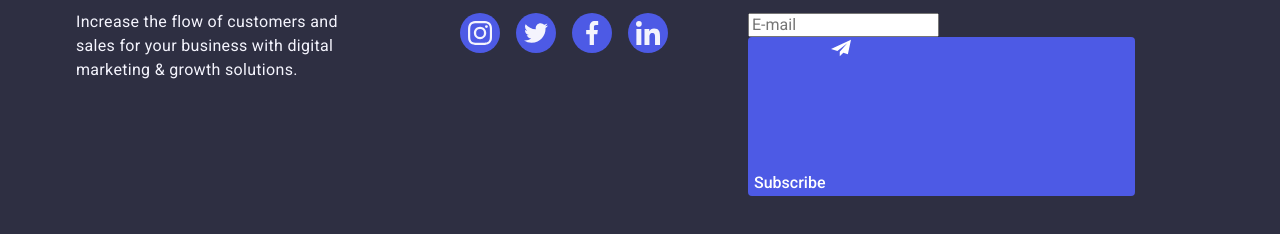
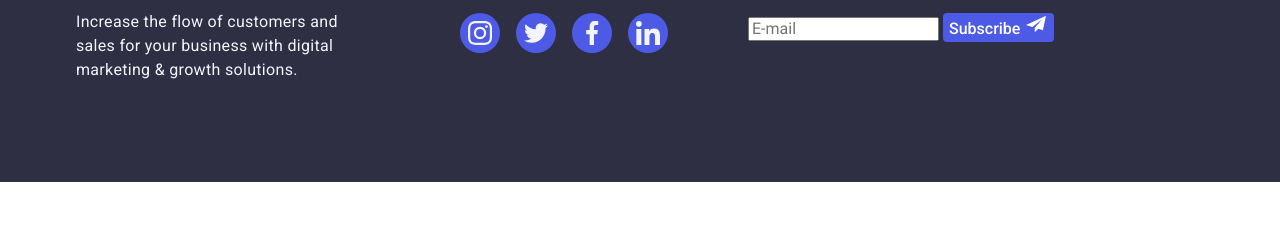
Before and after one commit to ailsoya/goit-markup-hw-06, a plain HTML site: page index.html in a window 1280 px wide. Shown: the part 3071-3305 px from the top of the page. After the commit the page ends 3253 px from the top, so only its background shows below. Drawn offline with nearby package versions, Linux system fonts and the light colour scheme.

Commit message:
Update index.html

```diff
--- a/index.html
+++ b/index.html
@@ -316,7 +316,7 @@
                         <label>
                             <input type="text" name="username" placeholder="E-mail">
                         </label>
-                        <button type="submit" class="sub-button">Subscribe <svg><use class="sub-svg" href="./images/icons.svg#icon-subscribe" width="24" height="20"></use></svg></button>
+                        <button type="submit" class="sub-button">Subscribe <svg class="sub-svg" width="24" height="20"><use href="./images/icons.svg#icon-subscribe"></use></svg></button>
                     </form>
                 </div>
             </div>
```
